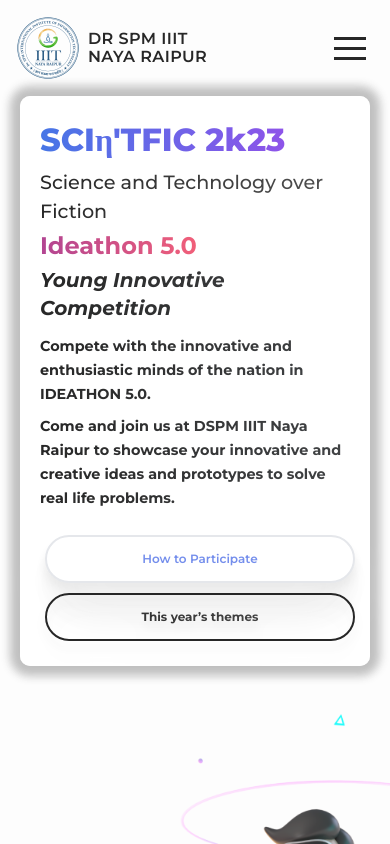
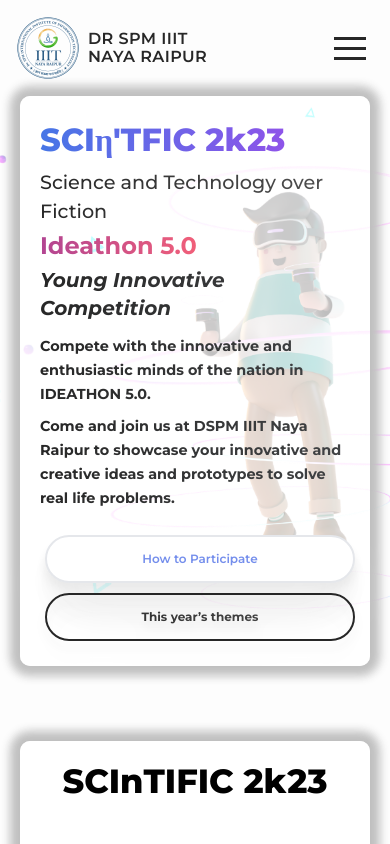
Before and after one commit to Deepesh76780/SCInTIFIC2k23-12, a React (Create React App) app: page / in a window 390 px wide. Built offline with nearby package versions, Linux system fonts and the light colour scheme.

Commit message:
Position_of_png

```diff
--- a/src/Components/LandingPage.jsx/HeroSection.css
+++ b/src/Components/LandingPage.jsx/HeroSection.css
@@ -1,3 +1,9 @@
+.SET_IMAGE {
+  position: relative;
+  margin-left: 5rem;
+  /* padding: 2rem; */
+}
+
 @media (max-width: 980px) {
   .MobileVersion {
     width: auto;
@@ -36,6 +42,16 @@
     margin: 5px;
   }
   .SET_IMAGE {
-    position: relative;
+    display: none;
+  }
+
+  .Back_Area {
+    background-image: url("landingpage.png");
+    background-repeat: no-repeat;
+    background-size: cover;
+    /* display: flex; */
   }
 }
+.Back_Area {
+  display: flex;
+}
--- a/src/Components/LandingPage.jsx/HeroSection.jsx
+++ b/src/Components/LandingPage.jsx/HeroSection.jsx
@@ -6,6 +6,7 @@
 export const HeroSection = () => {
   return (
     <>
+      <div className="Back_Area">
         <div className="flex flex-col justify-center items-start h-[540px] px-10 rounded-xl MobileVersion">
           <div className="flex flex-col justify-start items-start  space-y-1">
             <div className="font-extrabold text-transparent text-[5rem] bg-clip-text bg-gradient-to-r from-[#4776E6] to-[#8E54E9] SCIFISIZE">
@@ -22,8 +23,8 @@
               Young Innovative Competition
             </div>
             <div className="text-base  text-transparent  bg-clip-text bg-gradient-to-r from-[#272727] to-[#414345] font-bold w-[550px] pt-2 TEXTSIZE1">
-            Compete with the innovative and enthusiastic minds of the nation in
-            IDEATHON 5.0.
+              Compete with the innovative and enthusiastic minds of the nation
+              in IDEATHON 5.0.
             </div>
             <div className="text-base  text-transparent  bg-clip-text bg-gradient-to-r from-[#272727] to-[#414345] font-bold  w-[550px] pt-1 TEXTSIZE1">
               Come and join us at DSPM IIIT Naya Raipur to showcase your
@@ -40,12 +41,12 @@
             </div>
           </div>
           {/* <div className='grid grid-cols-2 place-content-start place-items-start'> */}
-
           {/* </div> */}
         </div>
         <div className="absolute top-0 right-10 w-[632px] h-[540px] -z-10 SET_IMAGE">
           <img src="./assets/landingpage.png" className="scale-90" alt="" />
         </div>
+      </div>
     </>
   );
 };
--- a/src/Components/Navbar.jsx
+++ b/src/Components/Navbar.jsx
@@ -3,6 +3,9 @@
 import "./Navbar.css";
 import { Turn as Hamburger } from "hamburger-react";
 import { useState } from "react";
+import AOS from "aos";
+import "aos/dist/aos.css";
+AOS.init();
 
 export const Navbar = () => {
   const [isOpen, setOpen] = useState(false);
@@ -18,7 +21,7 @@
                 alt=""
               />
             </div>
-            <div className="flex flex-col uppercase justify-start items-start font-semibold text-xl tracking-wide -space-y-2.5 NavbarTitle">
+            <div className="flex flex-col uppercase justify-start items-start font-semibold text-xl tracking-wide -space-y-2.5 NavbarTitle ">
               <div>DR SPM IIIT</div>
               <div>NAYA RAIPUR</div>
             </div>
@@ -50,8 +53,9 @@
             className={
               !isOpen
                 ? ""
-                : "NAV_ABOUT flex flex-row justify-center items-center  NavbarDisplay "
+                : "NAV_ABOUT flex flex-row justify-center items-center NavbarDisplay "
             }
+            // data-aos="fade-down"
           >
             <div className="font-medium text-lg cursor-pointer AboutFix">
               About
```
Also changed, not shown: src/Components/LandingPage.jsx/landingpage.png (added). Lines whose indentation alone changed are shown as unchanged.
